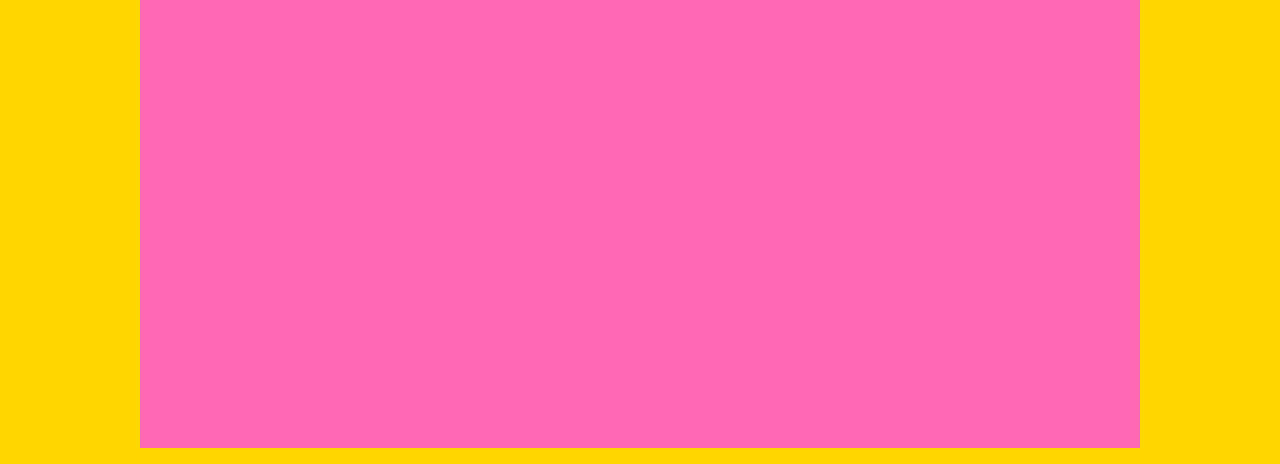
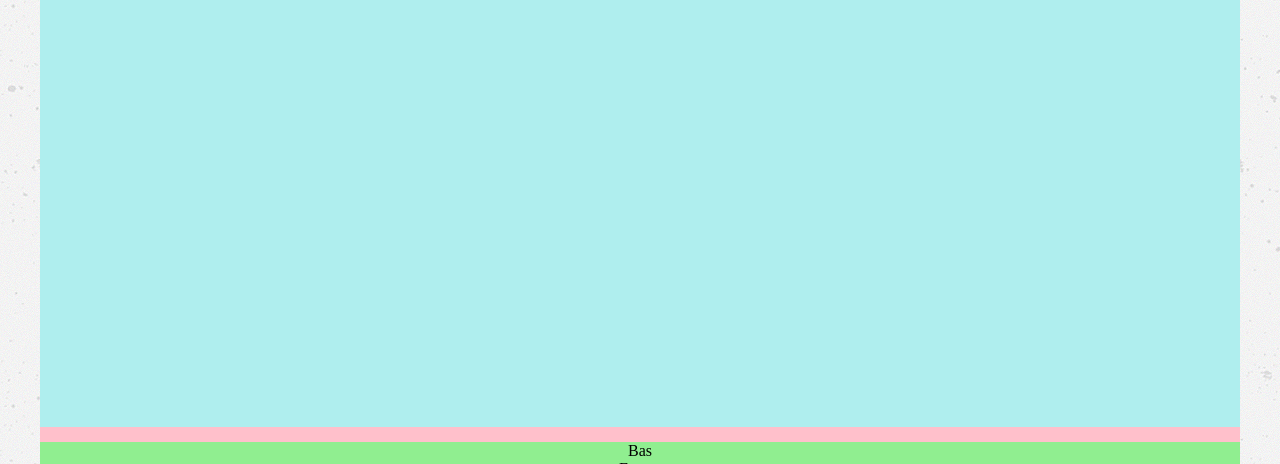
Before and after one commit to alexandre-ostacolpin/premierSITE, a plain HTML site: page exos/exo_zoning3.html in a window 1280 px wide. Shown: the part 73-537 px from the top of the page. Drawn offline with Linux system fonts and the light colour scheme.

Commit message:
correction zoning3

```diff
--- a/css/exo_zoning3.css
+++ b/css/exo_zoning3.css
@@ -1,22 +1,39 @@
+/* body {
+    background-color: orangered;
+} */
+
 body {
-    background-color: gold;
+    width: 1200px;
+    margin: auto;
+    background-image: url(../img/img/img/concrete-texture.png);
 }
 
-main {
-    width: 1000px;
-    margin: auto;
+.clear {
+    clear: both;
 }
 
-header h1 {
-    background-color: hotpink;
-    height: 500px;
-    text-align: left;
+section {
+    width: 600px;
+    float: left;
+    background: paleturquoise;
+    text-align: center;
+    min-height: 500px;
 }
 
-header h2 {
-    text-align: right;
+div {
+    padding: 0;
+    margin: 0;
+    height: 15px;
+    width: 1200px;
+    background-color: pink;
 }
 
-aside {
+footer {
+    background-color: lightgreen;
+    text-align: center;
+    height: 50px;
+}
 
+ footer p {
+    margin: 0;
 }
--- a/exos/exo_zoning3.html
+++ b/exos/exo_zoning3.html
@@ -3,32 +3,22 @@
 <head>
     <meta charset="UTF-8">
     <meta name="viewport" content="width=device-width, initial-scale=1.0">
-    <title>Document</title>
+    <title>Zoning 3</title>
     <link rel="stylesheet" href="../css/exo_zoning3.css">
 </head>
 <body>
-    <main>
-        <header>
-            <h1>Gauche section</h1>
-            <h2>Droite section</h2>
-        </header>
-
-        <aside>
-
-        </aside>
-
-        <section>
-
-        </section>
-
-        <aside>
-
-        </aside>
-
-        <footer>
-
-        </footer>
-    </main>
-
+    <section>
+        <p>Gauche</p>
+        <p>Section</p>
+    </section>
+    <section>
+        <p>Droite</p>
+        <p>Section</p>
+    </section>
+    <div class="clear"></div>
+    <footer>
+        <p>Bas</p>
+        <p>Footer</p>
+    </footer>
 </body>
 </html>
```
